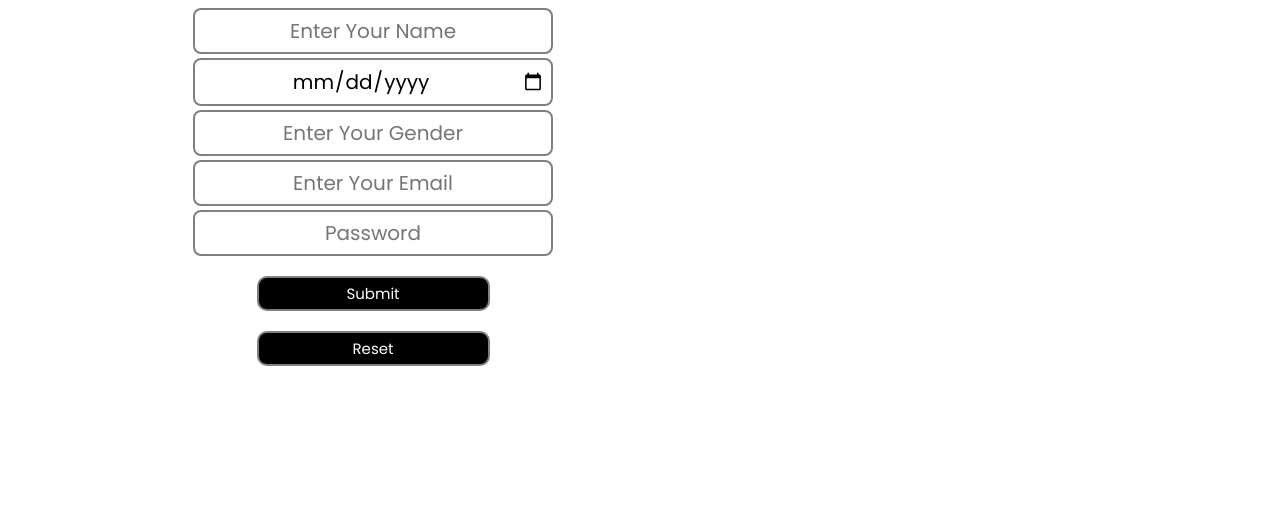
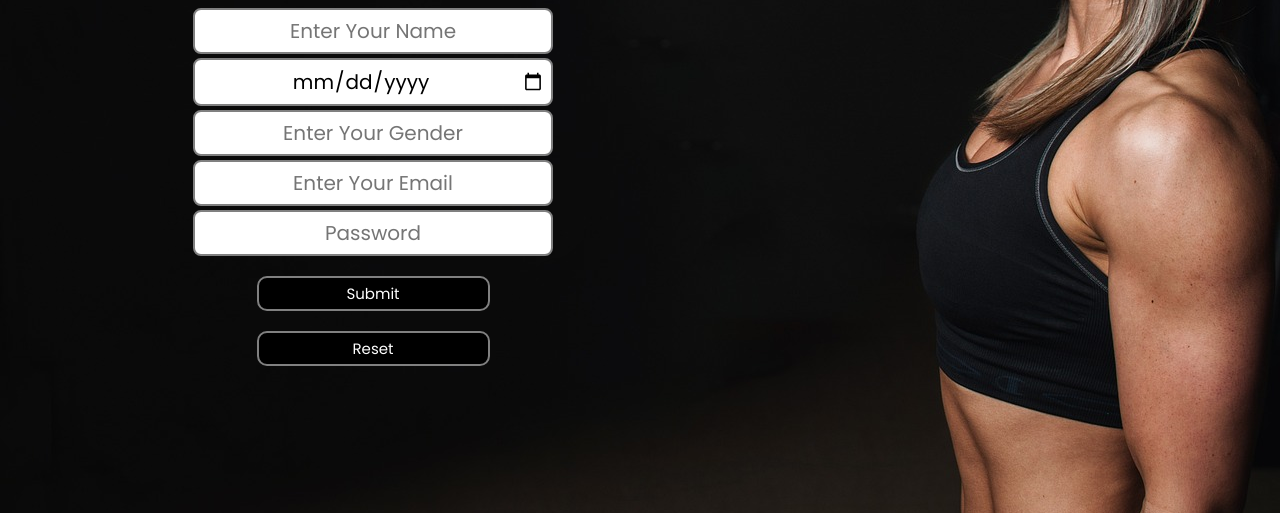
Before and after one commit to rahul87911/basic-gym-form, a plain HTML site: page index.html in a window 1280 px wide. Shown: the part 322-835 px from the top of the page. Drawn offline with Linux system fonts and the light colour scheme.

Commit message:
Update style.css

```diff
--- a/css/style.css
+++ b/css/style.css
@@ -2,7 +2,7 @@ body {
   margin: 0px;
   color: white;
   padding: 0px;
-  background-image:url('images\bg.jpg');
+  background-image:url('../images/bg.jpg');
   font-family: "Poppins", sans-serif;
 }
 
```
